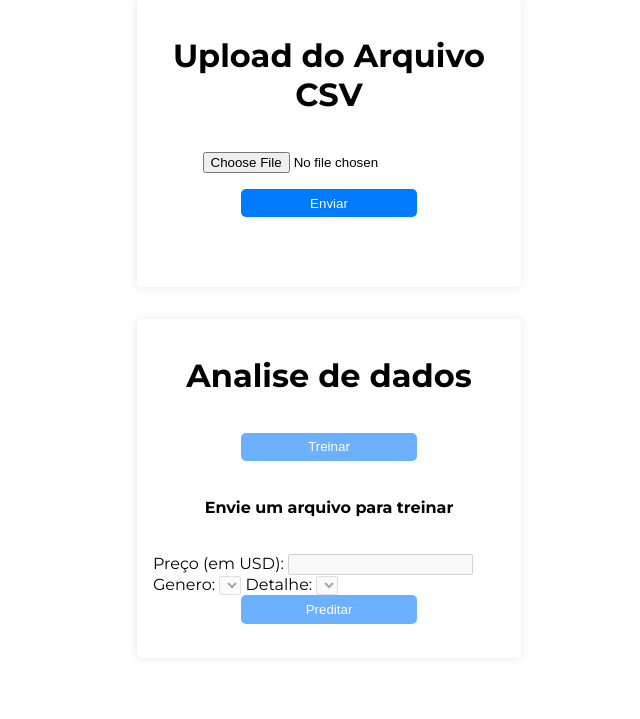
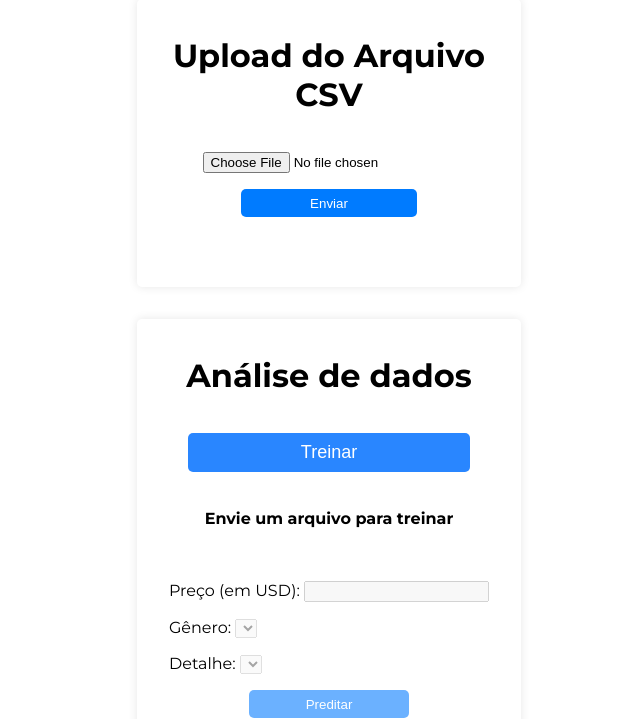
Before and after one commit to metehus/steam-dataset-analytics, a Django app: page / in a window 1280 px wide. Shown: the part 33-752 px from the top of the page, without its empty margins (311-951 px from the left). Run offline with Django 5.2, Linux system fonts and the light colour scheme; data that the repository does not hold is empty; a map, chart or similar area stays blank.

Commit message:
feat: update index and css

```diff
--- a/app/static/index.css
+++ b/app/static/index.css
@@ -1,4 +1,4 @@
-html{
+html {
   font-family: "Montserrat", sans-serif;
   font-optical-sizing: auto;
   font-style: normal;
@@ -39,7 +39,7 @@ h1 {
 }
 
 .charts-container {
-    width: 80%;
+  width: 100%;
   margin: auto;
   display: grid;
   grid-template-columns: repeat(2, minmax(300px, 1fr));
@@ -48,15 +48,22 @@ h1 {
   padding: 2em;
 }
 
-img {
+.img-item {
   display: block;
   width: 100%;
+  object-fit: contain;
   margin: auto;
   height: auto;
   border-radius: 5px;
   padding: 1em;
+  border: 1px solid #e0e0e0;
+  transition: transform 0.5s;
 }
 
+.img-item:hover {
+  transform: scale(1.02);
+  cursor: pointer;
+}
 
 button {
   width: 50%;
@@ -74,7 +81,6 @@ button {
 }
 
 button:disabled {
-
   background-color: #6bb1ff;
   color: rgb(255, 255, 255);
   cursor: no-drop;
@@ -91,3 +97,60 @@ button:disabled {
 button.is-loading .loading-indicator {
   display: inherit;
 }
+
+#predict-form {
+  display: flex;
+  flex-direction: column;
+  gap: 1em;
+  width: 100%;
+  margin: auto;
+  padding: 1em;
+  border-radius: 5px;
+}
+
+input[type="text"] {
+  padding: 0.5em;
+  border-radius: 5px;
+  border: 1px solid #e0e0e0;
+}
+
+#train-btn {
+  width: 80%;
+  margin: auto;
+  padding: 0.5em 1em;
+  border: none;
+  border-radius: 5px;
+  background-color: #2986ff;
+  color: white;
+  font-size: large;
+  gap: 14px;
+}
+
+.modal {
+  display: none;
+  flex-direction: column;
+  position: fixed;
+  z-index: 1;
+  left: 0;
+  top: 0;
+  width: 100vw;
+  height: 100vh;
+  justify-content: center;
+  align-items: center;
+  background-color: rgba(0, 0, 0, 0.4);
+}
+
+.modal img {
+  z-index: 5;
+  height: 80%;
+  width: auto;
+  margin: 60em;
+}
+
+.modal-content {
+  margin: 15% auto;
+  padding: 10px;
+  border: 1px solid #888;
+  width: 80%;
+  border-radius: 5px;
+}
--- a/app/templates/index.html
+++ b/app/templates/index.html
@@ -1,14 +1,16 @@
 <!-- dashboard/templates/dashboard/index.html -->
 <!DOCTYPE html>
 <html lang="pt-br">
-
   <head>
-  <meta charset="UTF-8">
-  <meta name="viewport" content="width=device-width, initial-scale=1.0">
-  <link rel="stylesheet" href="../static/index.css">
-  <link rel="preconnect" href="https://fonts.googleapis.com">
-  <link rel="preconnect" href="https://fonts.gstatic.com" crossorigin>
-  <link href="https://fonts.googleapis.com/css2?family=Montserrat:ital,wght@0,100..900;1,100..900&display=swap" rel="stylesheet">
+    <meta charset="UTF-8" />
+    <meta name="viewport" content="width=device-width, initial-scale=1.0" />
+    <link rel="stylesheet" href="../static/index.css" />
+    <link rel="preconnect" href="https://fonts.googleapis.com" />
+    <link rel="preconnect" href="https://fonts.gstatic.com" crossorigin />
+    <link
+      href="https://fonts.googleapis.com/css2?family=Montserrat:ital,wght@0,100..900;1,100..900&display=swap"
+      rel="stylesheet"
+    />
     <title>Dashboard de Jogos da Steam</title>
   </head>
 
@@ -16,7 +18,7 @@
     <div class="upload-container">
       <h1>Upload do Arquivo CSV</h1>
 
-    <input type="file" id="fileInput" accept=".csv" required>
+      <input type="file" id="fileInput" accept=".csv" required />
       <button onclick="handleFileUpload()" id="upload-btn">
         <img class="loading-indicator" src="../static/loading.svg" />
         Enviar
@@ -25,7 +27,7 @@
     </div>
 
     <div class="upload-container">
-    <h1>Analise de dados</h1>
+      <h1>Análise de dados</h1>
 
       <button class="to-disable-when-no-data" id="train-btn" onclick="train()">
         <img class="loading-indicator" src="../static/loading.svg" />
@@ -36,185 +38,249 @@
       <form id="predict-form">
         <label>
           Preço (em USD):
-        <input class="to-disable-when-no-data" type="number" name="price">
+          <input class="to-disable-when-no-data" type="number" name="price" />
         </label>
         <label>
-        Genero:
-        <select class="to-disable-when-no-data" name="genre" id="genre">
-        </select>
+          Gênero:
+          <select
+            class="to-disable-when-no-data"
+            name="genre"
+            id="genre"
+          ></select>
         </label>
         <label>
           Detalhe:
-        <select class="to-disable-when-no-data" name="detail" id="detail">
-        </select>
+          <select
+            class="to-disable-when-no-data"
+            name="detail"
+            id="detail"
+          ></select>
         </label>
 
-      <button class="to-disable-when-no-data" id="predict-btn"><img class="loading-indicator" src="../static/loading.svg" />
+        <button class="to-disable-when-no-data" id="predict-btn">
+          <img class="loading-indicator" src="../static/loading.svg" />
           Preditar
         </button>
         <h3 id="message-predict"></h3>
       </form>
     </div>
 
-  <div class="charts-container" style="display: visible;">
-    <img src="../media/genre_popularity.jpg">
-    <img src="../media/developer_rating_chart.jpg">
-    <img src="../media/games_reviews.jpg">
-    <img src="../media/genre_distribution_developer.jpg">
-    <img src="../media/games_developer.jpg">
+    <div class="modal" onclick="toggleModal()">
+      <img class="modal-content" onclick="event.stopPropagation()" />
+    </div>
+
+    <div class="charts-container" style="display: visible">
+      <img
+        class="img-item"
+        src="../media/genre_popularity.jpg"
+        <img
+        class="img-item"
+        src="../media/genre_popularity.jpg"
+        onclick="toggleModal('../media/genre_popularity.jpg')"
+      />
+      <img
+        class="img-item"
+        src="../media/developer_rating_chart.jpg"
+        onclick="toggleModal('../media/developer_rating_chart.jpg')"
+      />
+      <img
+        class="img-item"
+        src="../media/games_reviews.jpg"
+        onclick="toggleModal('../media/games_reviews.jpg')"
+      />
+      <img
+        class="img-item"
+        src="../media/genre_distribution_developer.jpg"
+        onclick="toggleModal('../media/genre_distribution_developer.jpg')"
+      />
+      <img
+        class="img-item"
+        src="../media/games_developer.jpg"
+        onclick="toggleModal('../media/games_developer.jpg')"
+      />
     </div>
 
     <script>
-    const messageInputElement = document.querySelector('#message-input')
-    const messageTrainElement = document.querySelector('#message-train')
-    const messagePredictElement = document.querySelector('#message-predict')
+      const messageInputElement = document.querySelector("#message-input");
+      const messageTrainElement = document.querySelector("#message-train");
+      const messagePredictElement = document.querySelector("#message-predict");
 
-    const chartsContainer = document.querySelector('.charts-container')
+      const chartsContainer = document.querySelector(".charts-container");
 
-    const uploadBtn = document.querySelector('#upload-btn')
-    const trainBtn = document.querySelector('#train-btn')
-    const predictBtn = document.querySelector('#predict-btn')
+      const uploadBtn = document.querySelector("#upload-btn");
+      const trainBtn = document.querySelector("#train-btn");
+      const predictBtn = document.querySelector("#predict-btn");
 
-    const toDisableWhenNoDataElements = document.querySelectorAll('.to-disable-when-no-data')
+      const toDisableWhenNoDataElements = document.querySelectorAll(
+        ".to-disable-when-no-data"
+      );
 
       const showCharts = () => {
-      const images = chartsContainer.querySelectorAll('img')
+        const images = chartsContainer.querySelectorAll("img");
         for (const img of images) {
-        img.src += '?nocache=' + Date.now()
+          img.src += "?nocache=" + Date.now();
         }
-      chartsContainer.style.display = 'inherit'
-    }
-    const hideCharts = () => chartsContainer.style.display = 'none'
+        chartsContainer.style.display = "inherit";
+      };
+      const hideCharts = () => (chartsContainer.style.display = "none");
 
       async function handleFileUpload() {
-      const fileInput = document.getElementById('fileInput');
+        const fileInput = document.getElementById("fileInput");
         const file = fileInput.files[0];
 
         if (!file) {
-        return alert('Selecione um arquivo .csv valido!');
+          return alert("Selecione um arquivo .csv valido!");
         }
-      hideCharts()
-      messageInputElement.innerText = ''
-      setLoading(uploadBtn, true)
+        hideCharts();
+        messageInputElement.innerText = "";
+        setLoading(uploadBtn, true);
 
         const formData = new FormData();
-      formData.append('file', file);
+        formData.append("file", file);
 
         try {
-        const images = await fetch('/generate_charts/', {
-          method: 'POST',
+          const images = await fetch("/generate_charts/", {
+            method: "POST",
             body: formData,
-        }).then(r => r.json())
+          }).then((r) => r.json());
 
-        showCharts()
-        messageInputElement.innerText = ''
+          showCharts();
+          messageInputElement.innerText = "";
 
-        await loadSelectValues()
+          await loadSelectValues();
 
-        console.log(images)
+          console.log(images);
         } catch (error) {
-        console.error(error)
-        messageInputElement.innerText = `Ocorreu um erro! ${error}`
+          console.error(error);
+          messageInputElement.innerText = `Ocorreu um erro! ${error}`;
         } finally {
-        setLoading(uploadBtn, false)
+          setLoading(uploadBtn, false);
         }
       }
 
       async function loadSelectValues() {
         try {
-        const { genres, details, trained } = await fetch('/train_values').then(r => r.json())
+          const { genres, details, trained } = await fetch(
+            "/train_values"
+          ).then((r) => r.json());
 
-        toDisableWhenNoDataElements.forEach(el => { el.disabled = false })
-        messageTrainElement.innerText = ''
+          toDisableWhenNoDataElements.forEach((el) => {
+            el.disabled = false;
+          });
+          messageTrainElement.innerText = "";
 
-        const genresElement = document.querySelector('#genre')
-        const detailsElement = document.querySelector('#detail')
+          const genresElement = document.querySelector("#genre");
+          const detailsElement = document.querySelector("#detail");
 
-        populateSelectOptions(genresElement, genres)
-        populateSelectOptions(detailsElement, details)
+          populateSelectOptions(genresElement, genres);
+          populateSelectOptions(detailsElement, details);
 
-        predictBtn.disabled = !trained
+          predictBtn.disabled = !trained;
         } catch (error) {
-        console.error(error)
-        messageTrainElement.innerText = 'Envie um arquivo para treinar'
-        toDisableWhenNoDataElements.forEach(el => { el.disabled = true })
+          console.error(error);
+          messageTrainElement.innerText = "Envie um arquivo para treinar";
+          toDisableWhenNoDataElements.forEach((el) => {
+            el.disabled = true;
+          });
           return;
         }
       }
 
       function populateSelectOptions(element, values) {
         for (option of values) {
-        optionElement = document.createElement('option');
-        optionElement.value = option
-        optionElement.innerText = option
+          optionElement = document.createElement("option");
+          optionElement.value = option;
+          optionElement.innerText = option;
           element.add(optionElement);
         }
       }
 
       async function train() {
         try {
-        messageTrainElement.innerText = ``
-        setLoading(trainBtn, true)
-        const { metrics } = await fetch('/train', {
-          method: 'POST',
-        }).then(r => r.json())
+          messageTrainElement.innerText = ``;
+          setLoading(trainBtn, true);
+          const { metrics } = await fetch("/train", {
+            method: "POST",
+          }).then((r) => r.json());
 
           // TODO: mostrar as metricas
-        console.log(metrics)
+          console.log(metrics);
 
-        messageTrainElement.innerText = `Treino realizado!\n`
-          + `Mean absolute error: ${metrics.meanAbsoluteError.toFixed(2)}\n`
-          + `Mean squared error: ${metrics.meanSquaredError.toFixed(2)}\n`
-          + `R² score: ${metrics.r2Score.toFixed(2)}\n`
-          + `Root mean squared error: ${metrics.rootMeanSquaredError.toFixed(2)}`
+          messageTrainElement.innerText =
+            `Treino realizado!\n` +
+            `Mean absolute error: ${metrics.meanAbsoluteError.toFixed(2)}\n` +
+            `Mean squared error: ${metrics.meanSquaredError.toFixed(2)}\n` +
+            `R² score: ${metrics.r2Score.toFixed(2)}\n` +
+            `Root mean squared error: ${metrics.rootMeanSquaredError.toFixed(
+              2
+            )}`;
         } catch (error) {
-        messageTrainElement.innerText = `Erro: ${error}`
-        console.error(error)
+          messageTrainElement.innerText = `Erro: ${error}`;
+          console.error(error);
         } finally {
-        setLoading(trainBtn, false)
+          setLoading(trainBtn, false);
         }
       }
 
       async function predict(event) {
-      event.preventDefault()
-      messagePredictElement.innerText = ''
+        event.preventDefault();
+        messagePredictElement.innerText = "";
         try {
-        setLoading(predictBtn, true)
-        const price = parseFloat(document.querySelector('[name="price"]').value)
-        const genre = document.querySelector('[name="genre"]').value
-        const detail = document.querySelector('[name="detail"]').value
+          setLoading(predictBtn, true);
+          const price = parseFloat(
+            document.querySelector('[name="price"]').value
+          );
+          const genre = document.querySelector('[name="genre"]').value;
+          const detail = document.querySelector('[name="detail"]').value;
 
-        const response = await fetch('/predict', {
-          method: 'POST',
+          const response = await fetch("/predict", {
+            method: "POST",
             body: JSON.stringify({
-            price, genre, detail
-          })
-        }).then(r => r.json())
+              price,
+              genre,
+              detail,
+            }),
+          }).then((r) => r.json());
 
-        console.log(response)
+          console.log(response);
 
-        messagePredictElement.innerText = `Previsão de ${response.percent.toFixed(2)}% de reviews positivas`
+          messagePredictElement.innerText = `Previsão de ${response.percent.toFixed(
+            2
+          )}% de reviews positivas`;
         } catch (error) {
-        console.error(error)
-        messagePredictElement.innerText = `Ocorreu um erro: ${error}`
+          console.error(error);
+          messagePredictElement.innerText = `Ocorreu um erro: ${error}`;
         } finally {
-        setLoading(predictBtn, false)
+          setLoading(predictBtn, false);
         }
       }
 
-    document.querySelector('#predict-form').addEventListener('submit', predict)
+      document
+        .querySelector("#predict-form")
+        .addEventListener("submit", predict);
 
-    function setLoading(/** @type {Element} **/buttonElement, isLoading) {
-      buttonElement.disabled = isLoading
+      function setLoading(/** @type {Element} **/ buttonElement, isLoading) {
+        buttonElement.disabled = isLoading;
         if (isLoading) {
-        buttonElement.classList.add('is-loading')
+          buttonElement.classList.add("is-loading");
         } else {
-        buttonElement.classList.remove('is-loading')
+          buttonElement.classList.remove("is-loading");
+        }
       }
 
+      function toggleModal(src) {
+        event.stopPropagation();
+        const modal = document.querySelector(".modal");
+        const modalImg = document.querySelector(".modal-content");
+        modalImg.src = src;
+        if (modal.style.display === "none" || modal.style.display === "") {
+          modal.style.display = "flex";
+          modal.style.opacity = "1";
+        } else {
+          modal.style.display = "none";
+          modal.style.opacity = "0";
         }
-
+      }
     </script>
   </body>
-
 </html>
```
Also changed, not shown: 1 other file. Lines whose indentation alone changed are shown as unchanged.
